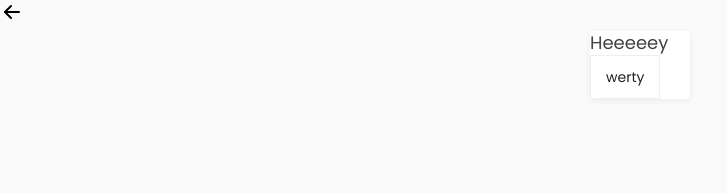
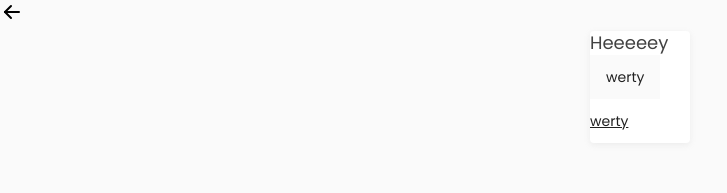
Before and after one commit to luna-ui-kit/luna, a Next.js app: page / in a window 1280 px wide. Shown: the top 193 px of the page, without its empty margins (0-727 px from the left). Built offline with nearby package versions, Linux system fonts and the light colour scheme.

Commit message:
Update: Button variants

```diff
--- a/app/page.tsx
+++ b/app/page.tsx
@@ -10,7 +10,10 @@ export default function Home() {
 
         <Card elevation={2} sx={{ width: '100px', margin: 'auto' }}>
           <Typography variant='bodyLarge'>Heeeeey</Typography>
-          <Button variant='outlined' size='medium'>
+
+          <Button variant='secondary'>werty</Button>
+
+          <Button disableRipple variant='link'>
             werty
           </Button>
         </Card>
--- a/luna/components/button/index.tsx
+++ b/luna/components/button/index.tsx
@@ -23,8 +23,27 @@ export const Button = styled(MuiButton)<ButtonProps>(({ theme }) => ({
     {
       props: { variant: 'text' },
       style: {
+        color: theme.palette.grey[900]
+      }
+    },
+    {
+      props: { variant: 'link' },
+      style: {
         color: theme.palette.grey[900],
-        borderColor: theme.palette.grey[200]
+        textDecoration: 'underline',
+        padding: '0',
+        minWidth: 'auto',
+        '&:hover': { textDecoration: 'underline' },
+        '&:active': { textDecoration: 'underline' },
+        '&:focus': { textDecoration: 'underline' }
+      }
+    },
+    {
+      props: { variant: 'secondary' },
+      style: {
+        color: theme.palette.grey[900],
+        backgroundColor: theme.palette.grey[50],
+        '&:hover': { backgroundColor: theme.palette.grey[100] }
       }
     },
 
```
Also changed, not shown: mui.d.ts (+62 -44 lines).
